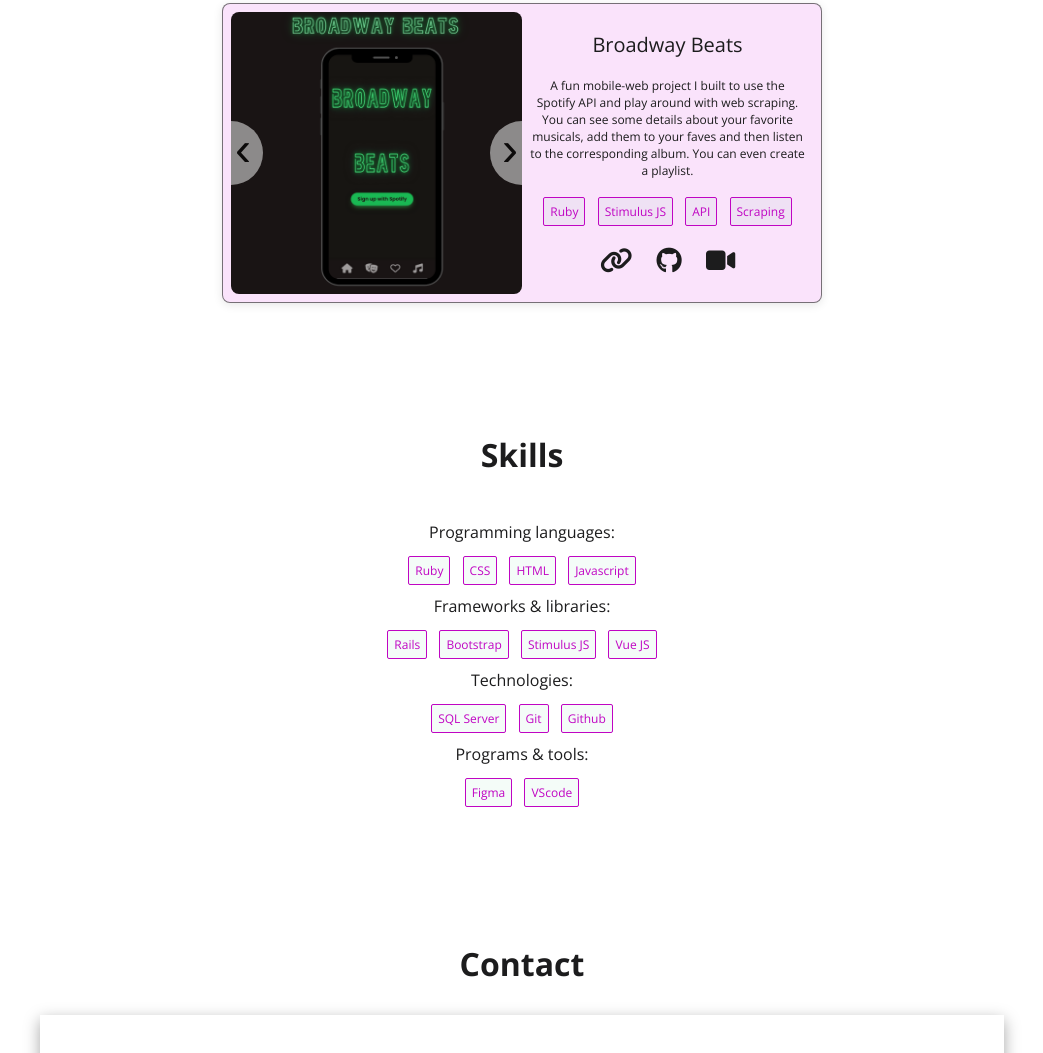
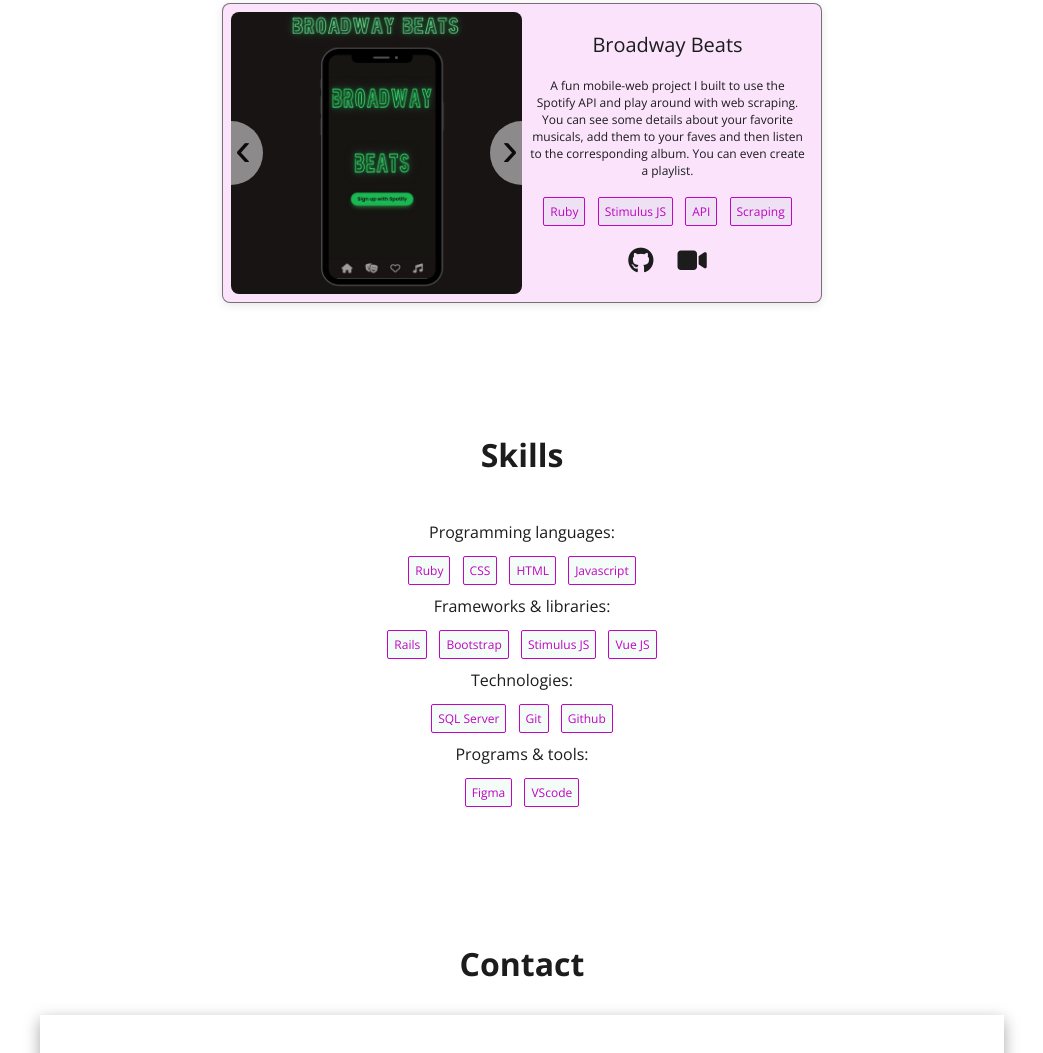
Before and after one commit to barbara-bouillicot/portefolio-project, a plain HTML site: page index.html in a window 1280 px wide. Shown: the part 2650-3703 px from the top of the page, without its empty margins (118-1161 px from the left). Drawn offline with nearby package versions, Linux system fonts and the light colour scheme.

Commit message:
removed the link for third project

```diff
--- a/index.html
+++ b/index.html
@@ -234,7 +234,6 @@
                 <span class="skill">Scraping</span>
               </div>
               <div class="project-links">
-                <a href="https://www.hobbyconnect.lol/" target="_blank"><i class="fa-solid fa-link"></i></a>
                 <a href="https://github.com/barbara-bouillicot/Broadway-beats-v2" target="_blank"><i class="fa-brands fa-github"></i></a>
                 <a href="/css/images/Broadway-Beats-demo.mp4" target="_blank"><i class="fa-solid fa-video"></i></a>
               </div>
```
